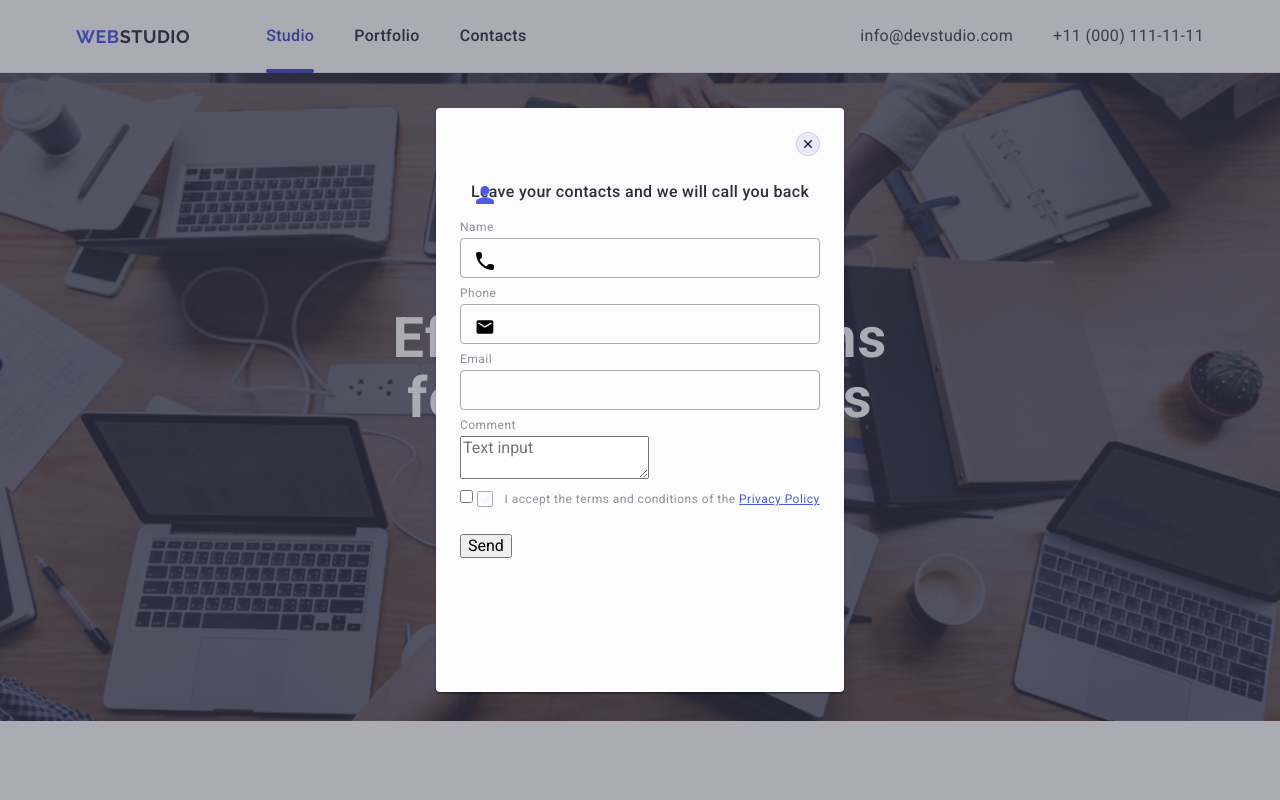
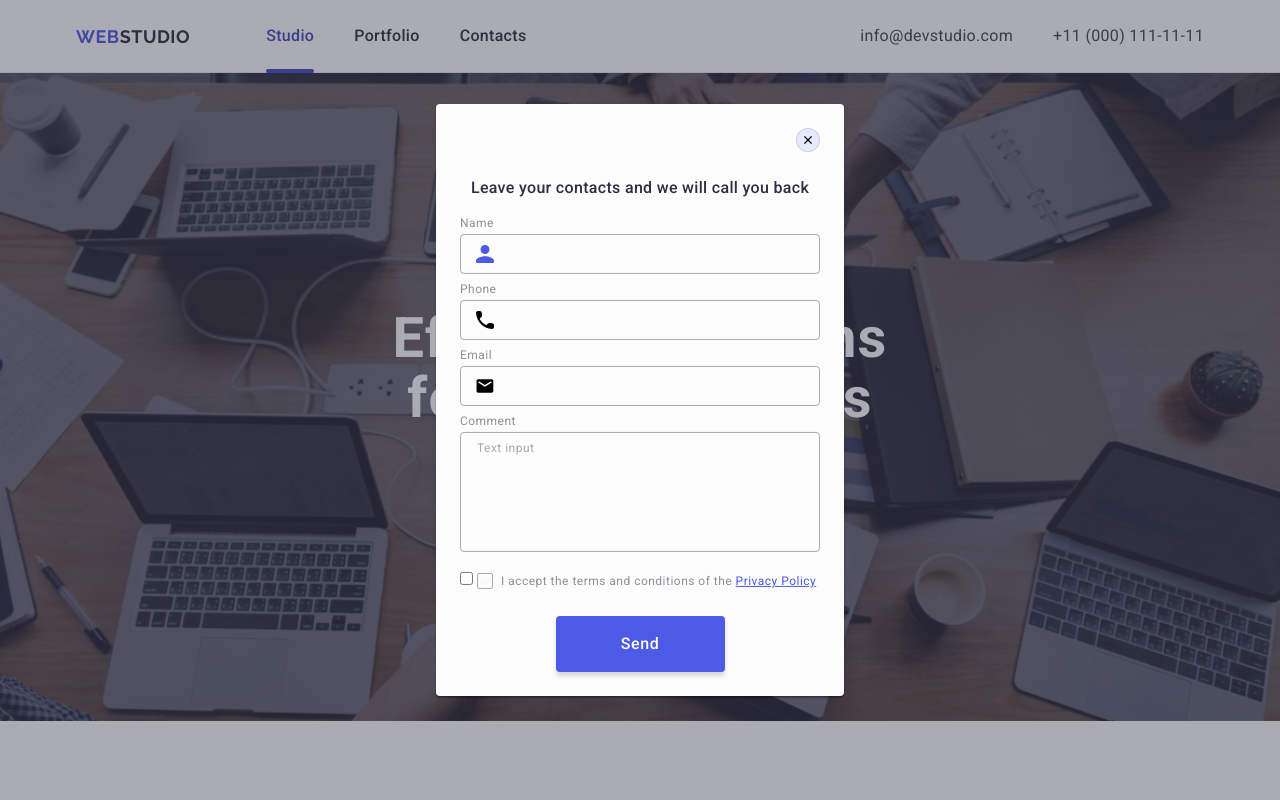
Before and after one commit to pol1shchuk/goit-markup-hw-05, a plain HTML site: page index.html in a window 1280 px wide. Shown: the top 800 px of the page. Drawn offline with nearby package versions, Linux system fonts and the light colour scheme.

Commit message:
Add files via upload

```diff
--- a/css/styles.css
+++ b/css/styles.css
@@ -512,7 +512,6 @@ body{
         border: none;
         fill: rgba(255, 255, 255, 1);
       }
-
       .review-form-description{
         font-weight: 500;
         line-height: 1.5;
@@ -522,69 +521,93 @@ body{
         margin-bottom: 16px;
         }
 
-      .review-form-field-wrapper{
+      .modal-menu-form-container{
         margin-bottom: 8px;
       }
-
-      .review-form-field-label{
+      .modal-menu-form-label{
+        color: var(--LIGHT-SLATE, #8E8F99);
         font-size: 12px;
         line-height: 1.17;
         letter-spacing: 0.04em;
-        color: #8e8f99;
+        margin-bottom: 4px;
         display: block;
-        margin-bottom: 4px;
       }
-
-      .review-form-field{
+      .modal-menu-form-input{
         width: 100%;
+        border-radius: 4px;
+        border: 1px solid var(--NAVY-BLUE-modal, rgba(46, 47, 66, 0.40));
         height: 40px;
-        border: 1px solid rgba(46, 47, 66, 0.4);
-        border-radius: 4px;
+        padding-left: 38px;
+        transition: border-color 250ms cubic-bezier(0.4, 0, 0.2, 1);
         background-color: transparent;
-        padding-left: 38px;
-        outline: transparent;
-        transition: border-color 250ms cubic-bezier(0.4, 0, 0.2, 1);
-      }
-
-      .review-form-field:focus{
-        border-color: #4D5AE5;
         outline: transparent;
       }
+      .modal-menu-form-input:focus{
+        border: 1px solid #4D5AE5;
+        outline: transparent;
+      }
+      .modal-menu-form-icon{
+        transition: fill 250ms cubic-bezier(0.4, 0, 0.2, 1);
+      }
+      .modal-menu-form-input:focus + .modal-menu-form-icon{
+        fill: #4D5AE5;
+      }
+      .modal-menu-form-container-textarea{
+        margin-bottom: 16px;
+      }
+      .modal-menu-form-textarea{
+        display: block;
+        width:100%;
+        height: 120px;
+        resize: none;
+        padding: 8px 16px;
+        border-radius: 4px;
+        font-size: 12px;
+        background-color: transparent;
+        outline: transparent;
+        line-height: 1.17;
+        letter-spacing: 0.04em;
+        color: var(--NAVY-BLUE-modal, rgba(46, 47, 66, 0.40));
+        border: 1px solid var(--NAVY-BLUE-modal, rgba(46, 47, 66, 0.40));
+        transition: border-color 250ms cubic-bezier(0.4, 0, 0.2, 1);
 
-      .review-form-field-icon{
+
+      }
+      .modal-menu-form-textarea::placeholder{
+        color: var(--NAVY-BLUE-modal, rgba(46, 47, 66, 0.40));
+        font-size: 12px;
+        line-height: 1.17;
+        letter-spacing: 0.04em;
+      }
+      .modal-menu-form-textarea:focus{
+        outline: transparent;
+        border:1px solid #4D5AE5;
+      }
+      .modal-menu-container{
+        position: relative;
+      }
+      .modal-menu-form-icon{
         position: absolute;
         top: 50%;
         left: 16px;
         transform: translateY(-50%);
-        transition: fill 250ms cubic-bezier(0.4, 0, 0.2, 1);
       }
-
-      .review-form-field:focus + .review-form-field-icon{
-        fill: #4D5AE5;
-      }
-
-      .review-form-field-cointainer{
-        position: relative;
-      }
-
-      .review-form-checkbox-label{
+      .modal-menu-form-label-checkbox{
         color: var(--LIGHT-SLATE, #8E8F99);
         font-size: 12px;
         line-height: 1.17;
         letter-spacing: 0.04em;
       }
-
-      .review-form-checkbox-wrapper{
+      .modal-menu-container-checkbox{
         margin-bottom: 24px;
       }
-
-      .privacy-policy-link{
+      .privacy-policy{
         color: var(--IRIS, #4D5AE5);
         line-height: 1.33;
         text-decoration-line: underline;
       }
 
-      .review-form-checkbox-own{
+      .modal-menu-input-checkbox-own{
         display: inline-flex;
         align-items: center;
         justify-content: center;
@@ -598,8 +621,30 @@ body{
         fill: transparent;
       }
 
-      .review-form-checkbox:checked + .modal-menu-form-label-checkbox > .modal-menu-input-checkbox-own{
+      .modal-menu-input-checkbox:checked + .modal-menu-form-label-checkbox > .modal-menu-input-checkbox-own{
         background-color: #404BBF;
         border: none;
         fill:#F4F4FD;
       }
+      .modal-menu-input-checkbox:focus + .modal-menu-form-label-checkbox > .modal-menu-input-checkbox-own{
+        outline:1px solid #4D5AE5;
+      }
+      .modal-menu-button{
+        display: block;
+        margin: 0 auto;
+        border-radius: 4px;
+        background: var(--IRIS, #4D5AE5);
+        border: none;
+        box-shadow: 0px 4px 4px 0px rgba(0, 0, 0, 0.15);
+        padding: 16px 32px;
+        color: var(--WHITE, #FFF);
+        font-weight: 500;
+        line-height: 1.5;
+        letter-spacing: 0.04em;
+        cursor: pointer;
+        min-width: 169px;
+        transition: background-color 250ms cubic-bezier(0.4, 0, 0.2, 1);
+      }
+      .modal-menu-button:hover, .modal-menu-button:focus{
+        background-color:#404BBF;
+      }
--- a/index.html
+++ b/index.html
@@ -364,75 +364,52 @@
             </button>
             <p class="review-form-description">Leave your contacts and we will call you back</p>
 
-            <form class="review-form">
-                <div class="review-form-field-wrapper">
-                    <label for="user-name" class="review-form-field-label">Name</label>
-                    <div class="review-form-field-cointainer">
-                    <input class="review-form-field"
-                    type="text"
-                    name="user-name"
-                    id="user-name"
-                    required
-                    />
-                    <svg class="review-form-field-icon">
-                        <use href="./images/icons.svg#icon-name" width="18" height="24"></use>
+            <form>
+                <div class="modal-menu-form-container">
+                  <label for="user-name" class="modal-menu-form-label">Name</label>
+                  <div class="modal-menu-container">
+                    <input type="text" class="modal-menu-form-input" id="user-name" name="user-name"
+                      pattern="[a-zA-Zа-яА-ЯіІїЇєЄґҐ']+" title="Oleksii" required>
+                    <svg width="18" height="24" class="modal-menu-form-icon" aria-label="user icon">
+                      <use href="./images/icons.svg#icon-name"></use>
                     </svg>
                   </div>
                 </div>
-
-                <div class="review-form-field-wrapper">
-                    <label for="user-phone" class="review-form-field-label">Phone</label>
-                    <div class="review-form-field-cointainer">
-                    <input class="review-form-field"
-                    type="tel"
-                    name="user_phone"
-                    id="user-phone"
-                    required
-                    />
-                    <svg class="review-form-field-icon">
-                        <use href="./images/icons.svg#icon-phone" width="18" height="24"></use>
+                <div class="modal-menu-form-container">
+                  <label for="user-phone" class="modal-menu-form-label">Phone</label>
+                  <div class="modal-menu-container">
+                    <input type="tel" class="modal-menu-form-input" id="user-phone" name="user_phone"
+                      pattern="[0-9]{3}-[0-9]{3}-[0-9]{2}-[0-9]{2}" title="xxx-xxx-xx-xx" required>
+                    <svg width="18" height="24" class="modal-menu-form-icon" aria-label="phone icon">
+                      <use href="./images/icons.svg#icon-phone"></use>
                     </svg>
                   </div>
                 </div>
-
-                <div class="review-form-field-wrapper">
-                    <label for="user-email" class="review-form-field-label">Email</label>
-                    <div class="review-form-field-cointainer">
-                    <input class="review-form-field"
-                    type="email"
-                    name="user_email"
-                    id="user-email"
-                    required
-                    />
-                    <svg class="review-form-field-icon">
-                        <use href="./images/icons.svg#icon-email" width="18" height="24"></use>
+                <div class="modal-menu-form-container">
+                  <label for="user-email" class="modal-menu-form-label">Email</label>
+                  <div class="modal-menu-container">
+                    <input type="email" class="modal-menu-form-input" id="user-email" name="user_email" required>
+                    <svg width="18" height="24" class="modal-menu-form-icon" aria-label=" email icon">
+                      <use href="./images/icons.svg#icon-email"></use>
                     </svg>
                   </div>
                 </div>
-
-                <div class="review-form-field-wrapper-textarea">
-                    <label for="user-comment" class="review-form-field-label">Comment</label>
-                    <textarea
-                     name="user_comment"
-                     id="user-comment"
-                     class="review-form-message"
-                     placeholder="Text input"
-                     ></textarea>
+                <div class="modal-menu-form-container-textarea">
+                  <label for="user-comment" class="modal-menu-form-label">Comment</label>
+                  <textarea id="user-comment" name="user-comment" class="modal-menu-form-textarea" placeholder="Text input"></textarea>
                 </div>
-
-                <div class="review-form-checkbox-wrapper">
-                    <input type="checkbox" class="review-form-checkbox" name="user-policy" id="user-policy" value="true" required/>
-                    <label for="" class="review-form-checkbox-label">
-                        <span class="review-form-checkbox-own">
-                            <svg class="review-form-input-checkbox-svg" width="10" height="8" aria-label="check mark">
+                <div class="modal-menu-container-checkbox">
+                  <input type="checkbox" id="user-privacy" value="true" name="user-privacy" class="modal-menu-input-checkbox visually-hidden">
+                  <label for="user-privacy" class="modal-menu-form-label-checkbox">
+                    <span class="modal-menu-input-checkbox-own">
+                      <svg class="modal-menu-input-checkbox-svg" width="10" height="8" aria-label="check mark">
                         <use href="./images/icons.svg#icon-checkbox"></use>
                       </svg>
-                        </span>
-                        I accept the terms and conditions of the <a href="" class="privacy-policy-link">Privacy Policy</a>
+                    </span>I accept the terms and conditions of the
+                    <a href="" class="privacy-policy">Privacy Policy</a>
                   </label>
                 </div>
-                <button type="submit" class="review-form-btn">Send</button>
-
+                <button class="modal-menu-button" type="submit">Send</button>
               </form>
         </div>
     </div>
```
Lines whose indentation alone changed are shown as unchanged.
